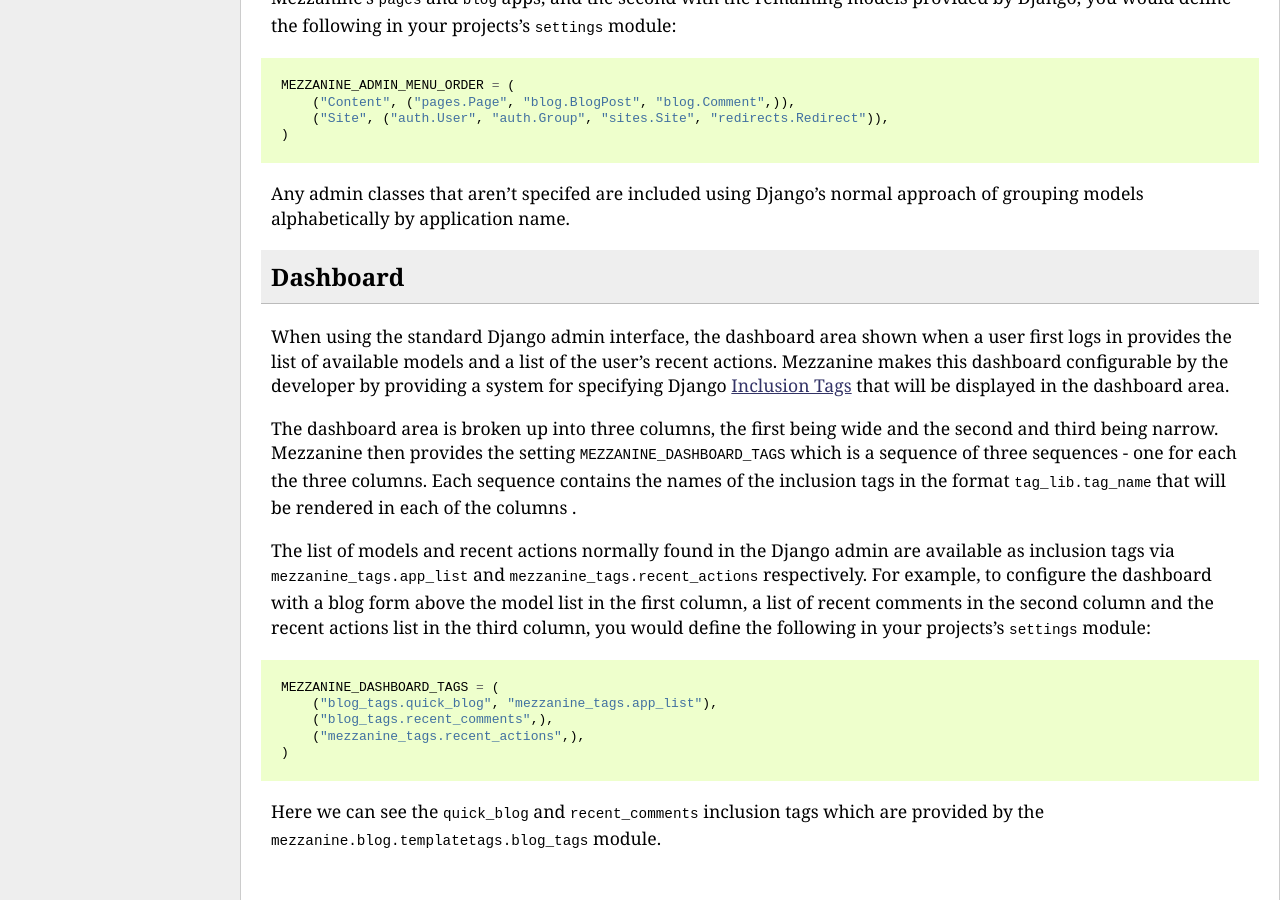
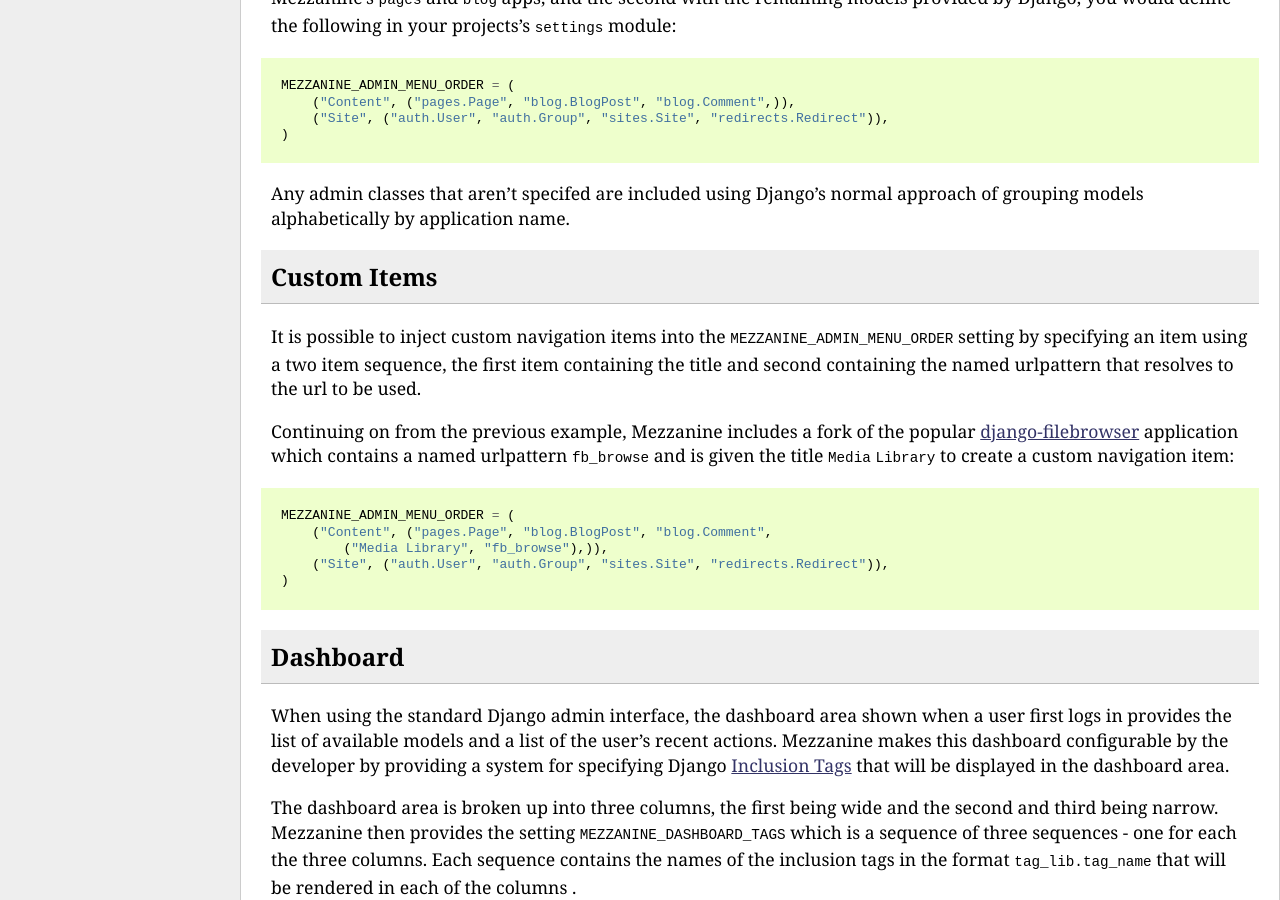
Before and after one commit to alfiecvincent/mezzanine, a Sphinx documentation site: the page built from docs/admin-customization.rst, in a window 1280 px wide and 900 px high, scrolled down 685 px. Built offline with Sphinx 7.4.7, drawn with Linux system fonts in a browser that asks for light colours.

Commit message:
Add docs for custom navigation items in admin.

```diff
--- a/docs/admin-customization.rst
+++ b/docs/admin-customization.rst
@@ -41,6 +41,26 @@
 Any admin classes that aren't specifed are included using Django's normal
 approach of grouping models alphabetically by application name.
 
+Custom Items
+============
+
+It is possible to inject custom navigation items into the
+``MEZZANINE_ADMIN_MENU_ORDER`` setting by specifying an
+item using a two item sequence, the first item containing the title and
+second containing the named urlpattern that resolves to the url to be used.
+
+Continuing on from the previous example, Mezzanine includes a fork of the
+popular `django-filebrowser <http://code.google.com/p/django-filebrowser/>`_
+application which contains a named urlpattern ``fb_browse`` and is given
+the title ``Media Library`` to create a custom navigation item::
+
+    MEZZANINE_ADMIN_MENU_ORDER = (
+        ("Content", ("pages.Page", "blog.BlogPost", "blog.Comment",
+            ("Media Library", "fb_browse"),)),
+        ("Site", ("auth.User", "auth.Group", "sites.Site", "redirects.Redirect")),
+    )
+
+
 Dashboard
 =========
 
--- a/docs/settings.rst
+++ b/docs/settings.rst
@@ -3,7 +3,7 @@
 ``MEZZANINE_ADMIN_MENU_ORDER``
 ------------------------------
 
-Default: ``((u'Content', ('pages.Page', 'blog.BlogPost', 'blog.Comment')), (u'Site', ('sites.Site', 'redirects.Redirect', 'settings.Setting')), (u'Users', ('auth.User', 'auth.Group')))``
+Default: ``((u'Content', ('pages.Page', 'blog.BlogPost', 'blog.Comment', ('Media Library', 'fb_browse'))), (u'Site', ('sites.Site', 'redirects.Redirect', 'settings.Setting')), (u'Users', ('auth.User', 'auth.Group')))``
 
 Controls the ordering and grouping of the admin menu.
 
```
